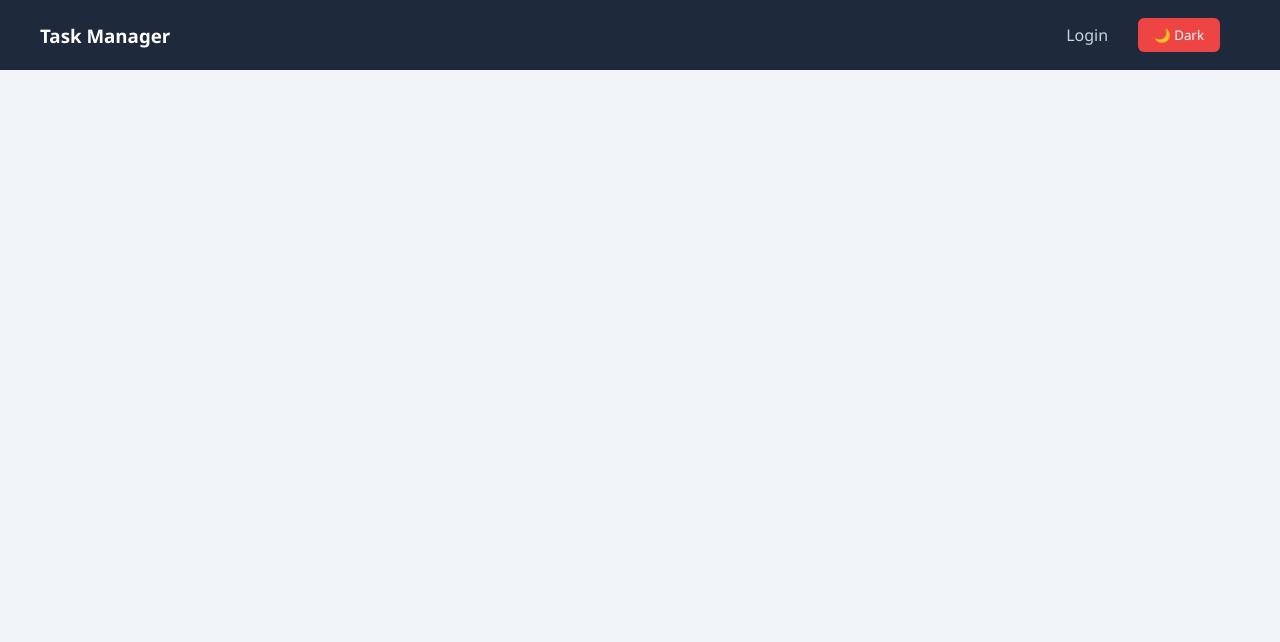
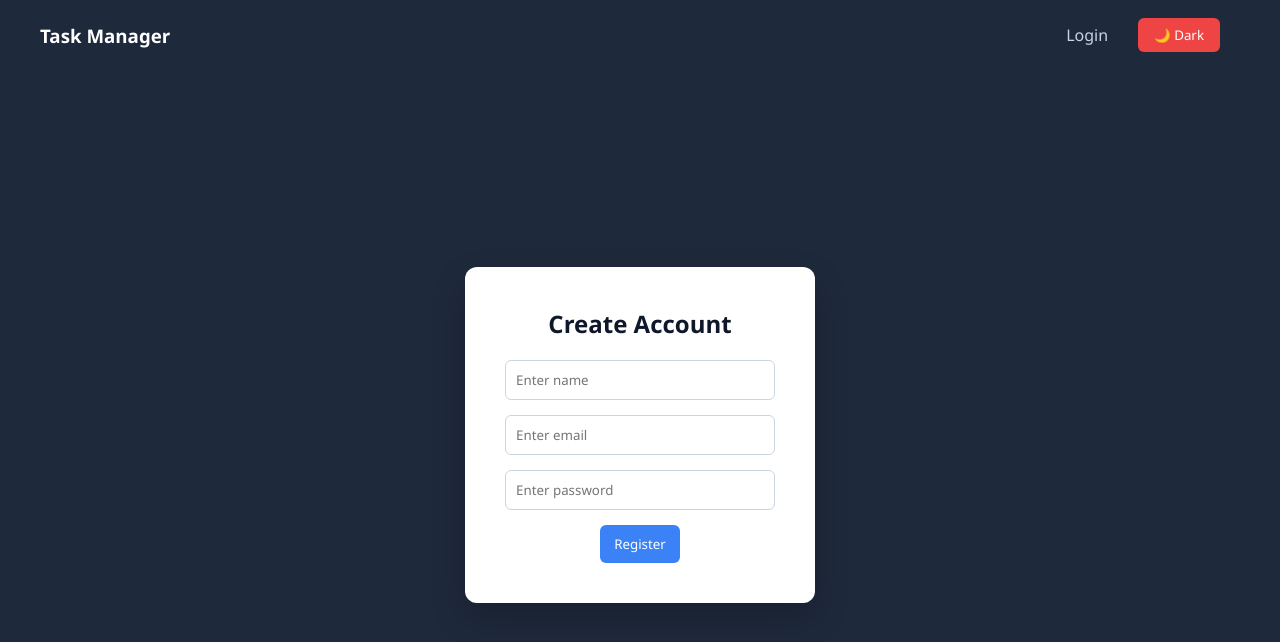
Before and after one commit to geekjp/taskmanager-frontend, a React (Vite) app: page /register in a window 1280 px wide. Shown: the top 642 px of the page. Built offline with nearby package versions, Linux system fonts and the light colour scheme.

Commit message:
Frontend: Code optimized

```diff
--- a/src/App.jsx
+++ b/src/App.jsx
@@ -5,6 +5,7 @@ import { BrowserRouter, Routes, Route, Navigate } from "react-router-dom";
 
 // Import page components
 // These are the actual screens we want to render
+import Register from "./pages/Register";
 import Login from "./pages/Login";
 import Tasks from "./pages/Tasks";
 import Navbar from "./components/Navbar";
@@ -96,7 +97,7 @@ const App = () => {
         <Routes>
           {/*
         |--------------------------------------------------------------------------
-        | Login Route
+        | Login Route and Registeration routes
         |--------------------------------------------------------------------------
         | When user visits:
         | http://localhost:5173/login
@@ -104,6 +105,7 @@ const App = () => {
         | Render the Login component
         */}
           <Route path="/login" element={<Login />} />
+          <Route path="/register" element={<Register />} />
 
           {/*
         |--------------------------------------------------------------------------
--- a/src/components/Navbar.jsx
+++ b/src/components/Navbar.jsx
@@ -22,6 +22,7 @@ const Navbar = ({ darkMode, setDarkMode }) => {
 
   const handleLogout = () => {
     localStorage.removeItem("token");
+    localStorage.removeItem("user");
     navigate("/login");
   };
 
--- a/src/custom.css
+++ b/src/custom.css
@@ -595,3 +595,69 @@ button:disabled {
   padding: 10px;
 }
 }
+
+/* Welcome Text */
+
+/* Welcome Text */
+
+.welcome-text {
+  margin-bottom: 20px;
+  color: #4d5b6e;
+  font-weight: 600;
+  font-size: 30px;
+}
+/* ------------------------------------------------------------------
+   Dashboard Header
+------------------------------------------------------------------ */
+
+.dashboard-header {
+  display: flex;
+  justify-content: space-between;
+  align-items: center;
+  margin-bottom: 25px;
+  gap: 20px;
+}
+
+/* Welcome Heading */
+
+.welcome-text {
+  font-size: 30px;
+  font-weight: 700;
+  color: #0F172A;
+  margin-bottom: 6px;
+}
+
+/* Subtitle */
+
+.dashboard-subtitle {
+  color: #64748B;
+  font-size: 15px;
+}
+
+/* Tasks Title */
+
+.tasks-title {
+  margin-top: 25px;
+  margin-bottom: 20px;
+  font-size: 32px;
+  font-weight: 700;
+}
+
+/* Search */
+
+.search-input {
+  width: 320px;
+  padding: 12px 14px;
+  border-radius: 10px;
+}
+
+/* Dark Mode Support */
+
+.dark .welcome-text,
+.dark .tasks-title {
+  color: #F8FAFC;
+}
+
+.dark .dashboard-subtitle {
+  color: #CBD5E1;
+}
--- a/src/pages/Login.jsx
+++ b/src/pages/Login.jsx
@@ -1,12 +1,10 @@
 // Import React hook that lets us store and update values
 import { useState } from "react";
-import { useNavigate } from "react-router-dom";
+import { Link, useNavigate } from "react-router-dom";
 // Import our axios API helper (used to talk to backend)
 import api from "../services/api";
-
 // Login component = a React screen
 const Login = () => {
-
   /*
   -----------------------------------------
   STATE VARIABLES
@@ -15,7 +13,7 @@ const Login = () => {
   */
 
   // Stores the email typed by user
-  const [email, setEmail] = useState("");//email = stored value, setEmail = function to change it, "" = starting value
+  const [email, setEmail] = useState(""); //email = stored value, setEmail = function to change it, "" = starting value
 
   // Hook used for programmatic navigation
   const navigate = useNavigate();
@@ -27,7 +25,6 @@ const Login = () => {
   const [message, setMessage] = useState("");
 
   const [loading, setLoading] = useState(false);
-
 
   /*
   -----------------------------------------
@@ -59,22 +56,19 @@ const Login = () => {
       });
 
       localStorage.setItem("token", res.data.data.token);
+      localStorage.setItem("user", JSON.stringify(res.data.data.user));
+
 
       setMessage("Login successful ✅");
 
       // Redirect to tasks page
       navigate("/tasks");
-
     } catch (error) {
-    setMessage(
-      error.response?.data?.message || "Login failed ❌"
-    );
+      setMessage(error.response?.data?.message || "Login failed ❌");
     } finally {
       setLoading(false); // always stop loader
     }
   };
-
-
 
   /*
   -----------------------------------------
@@ -83,44 +77,48 @@ const Login = () => {
   */
   return (
     <div className="page">
-
       <div className="login-card">
-
-      <h2>Welcome Back</h2>
+        <h2>Welcome</h2>
 
         <form onSubmit={handleLogin}>
-
           <input
             placeholder="Email"
             value={email}
-          onChange={(e) => {setEmail(e.target.value);setMessage("")}}
+            onChange={(e) => {
+              setEmail(e.target.value);
+              setMessage("");
+            }}
           />
-
           <input
             type="password"
             placeholder="Password"
             value={password}
-         onChange={(e) => {setPassword(e.target.value);setMessage("")}}
+            onChange={(e) => {
+              setPassword(e.target.value);
+              setMessage("");
+            }}
           />
-
-        <button type="submit" disabled={loading} >
+          <button type="submit" disabled={loading}>
             {loading ? "Loading..." : "Login"}
           </button>
-
+          {/*
+          |--------------------------------------------------------------------------
+          | Register Redirect
+          |--------------------------------------------------------------------------
+          */}
+          <p style={{ marginTop: "15px" }}>
+            Don't have an account? <Link to="/register">Register</Link>
+          </p>
         </form>
 
         <p className="message">{message}</p>
-
       </div>
-
     </div>
   );
-
 };
 
 // Export component so React can use it
 export default Login;
-
 
 /* IMPortant: If interviewer asks:
 
--- /dev/null
+++ b/src/pages/Register.jsx
@@ -0,0 +1,100 @@
+import { useState } from "react";
+import { useNavigate } from "react-router-dom";
+import api from "../services/api";
+const Register = () => {
+  /*
+  |--------------------------------------------------------------------------
+  | Form State
+  |--------------------------------------------------------------------------
+  */
+
+  const [name, setName] = useState("");
+  const [email, setEmail] = useState("");
+  const [password, setPassword] = useState("");
+  const navigate = useNavigate();
+
+  /*
+|--------------------------------------------------------------------------
+| Register User
+|--------------------------------------------------------------------------
+*/
+
+  const registerUser = async (e) => {
+    e.preventDefault();
+
+    try {
+      /*
+    |--------------------------------------------------------------------------
+    | Backend Request
+    |--------------------------------------------------------------------------
+    */
+
+      const res = await api.post("/auth/register", {
+        name,
+        email,
+        password,
+      });
+
+      /*
+    |--------------------------------------------------------------------------
+    | Save Token
+    |--------------------------------------------------------------------------
+    */
+
+      localStorage.setItem("token", res.data.data.token);
+      localStorage.setItem("user", JSON.stringify(res.data.data.user));
+      /*
+    |--------------------------------------------------------------------------
+    | Redirect User
+    |--------------------------------------------------------------------------
+    */
+
+      navigate("/tasks");
+    } catch (error) {
+      console.log(error);
+    }
+  };
+  return (
+    <div className="page">
+      <form
+  className="login-card"
+  onSubmit={registerUser}>
+
+        <h2>Create Account</h2>
+
+        {/* Name Input */}
+
+        <input
+          type="text"
+          placeholder="Enter name"
+          value={name}
+          onChange={(e) => setName(e.target.value)}
+        />
+
+        {/* Email Input */}
+
+        <input
+          type="email"
+          placeholder="Enter email"
+          value={email}
+          onChange={(e) => setEmail(e.target.value)}
+        />
+
+        {/* Password Input */}
+
+        <input
+          type="password"
+          placeholder="Enter password"
+          value={password}
+          onChange={(e) => setPassword(e.target.value)}
+        />
+
+        {/* Submit Button */}
+
+        <button type = "submit">Register</button>
+      </form>
+    </div>
+  );
+};
+
+export default Register;
```
Also changed, not shown: src/pages/Tasks.jsx (+30 -38 lines). Lines whose indentation alone changed are shown as unchanged.
